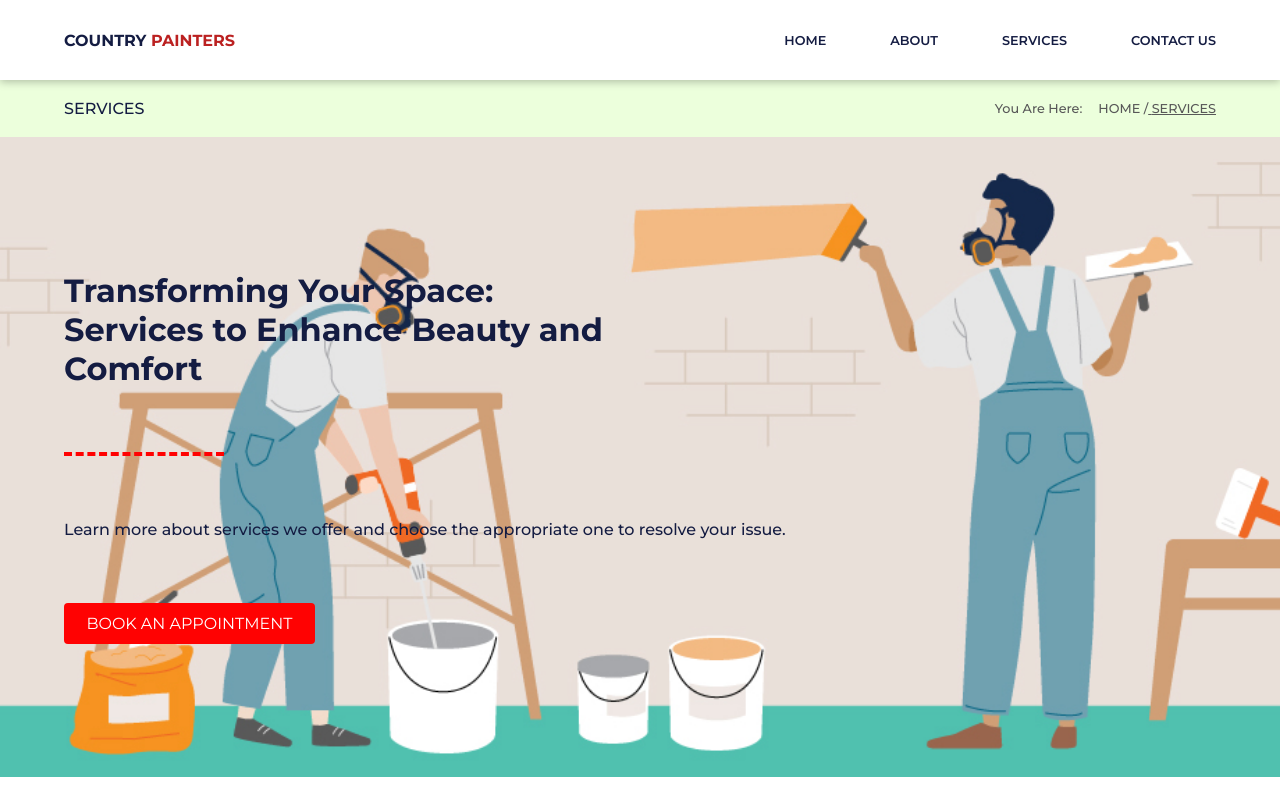
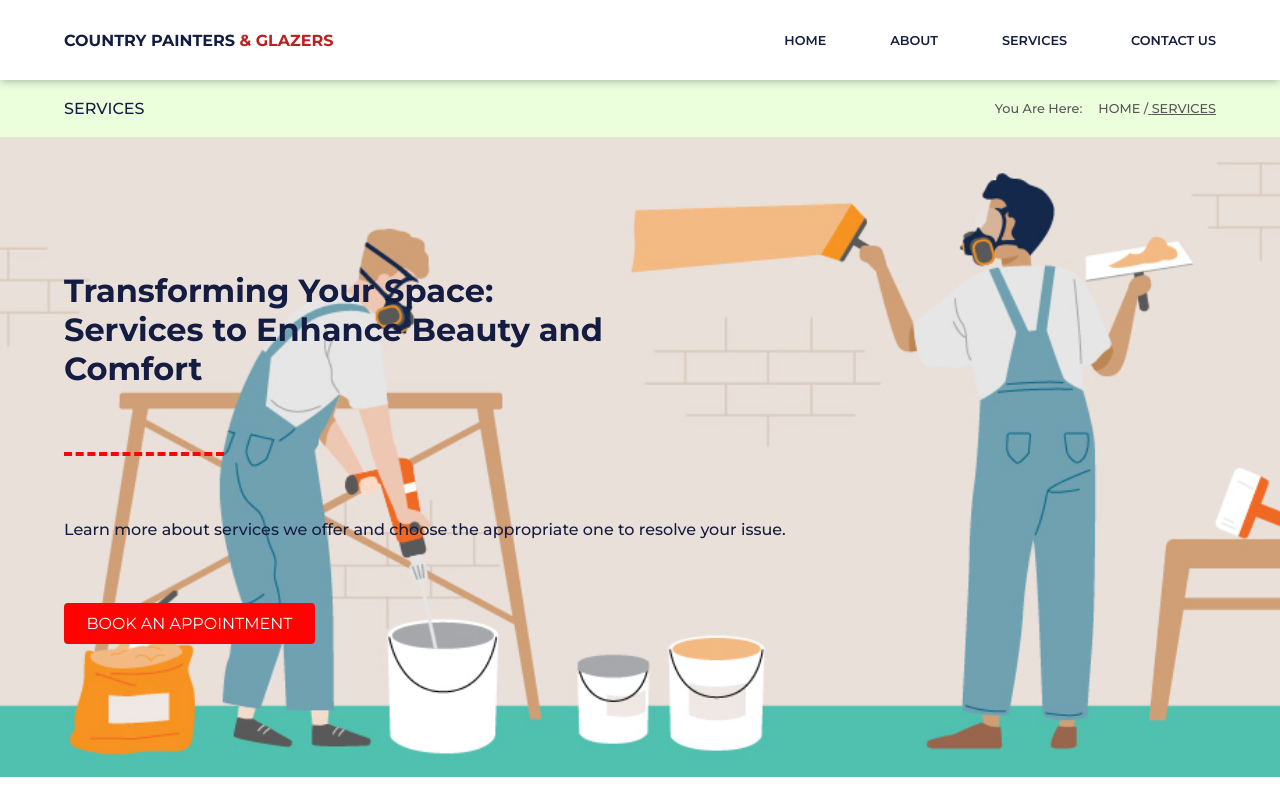
Before and after one commit to Amen-Musingarimi/country-painters, a React (Create React App) app: page /services in a window 1280 px wide. Shown: the top 800 px of the page. Built offline with nearby package versions, Linux system fonts and the light colour scheme.

Commit message:
Fix the logo

```diff
--- a/src/components/Home/UI/Data.js
+++ b/src/components/Home/UI/Data.js
@@ -36,7 +36,7 @@ export const HomeCardsDataArr = [
     id: 3,
     description: 'ENHANCE YOUR SPACE WITH',
     service: 'Stunning Glazing',
-    route_path: '/contact-us',
+    route_path: '/contact',
     button: 'GET IN TOUCH',
   },
 ];
--- a/src/components/NavBar.jsx
+++ b/src/components/NavBar.jsx
@@ -46,7 +46,7 @@ const NavBar = (props) => {
   return (
     <header className={classes.header}>
       <h3 className={classes.logo}>
-        COUNTRY <span className={classes.redLogo}>PAINTERS</span>
+        COUNTRY PAINTERS <span className={classes.redLogo}>& GLAZERS</span>
       </h3>
       <nav style={isMobile ? navStyle : {}} className={classes.nav}>
         <NavLink
--- a/src/components/NavBar.module.css
+++ b/src/components/NavBar.module.css
@@ -34,7 +34,7 @@
 }
 
 .active {
-  color: #3e51b3 !important;
+  color: #606daf !important;
 }
 
 .closeMobileNav,
```
